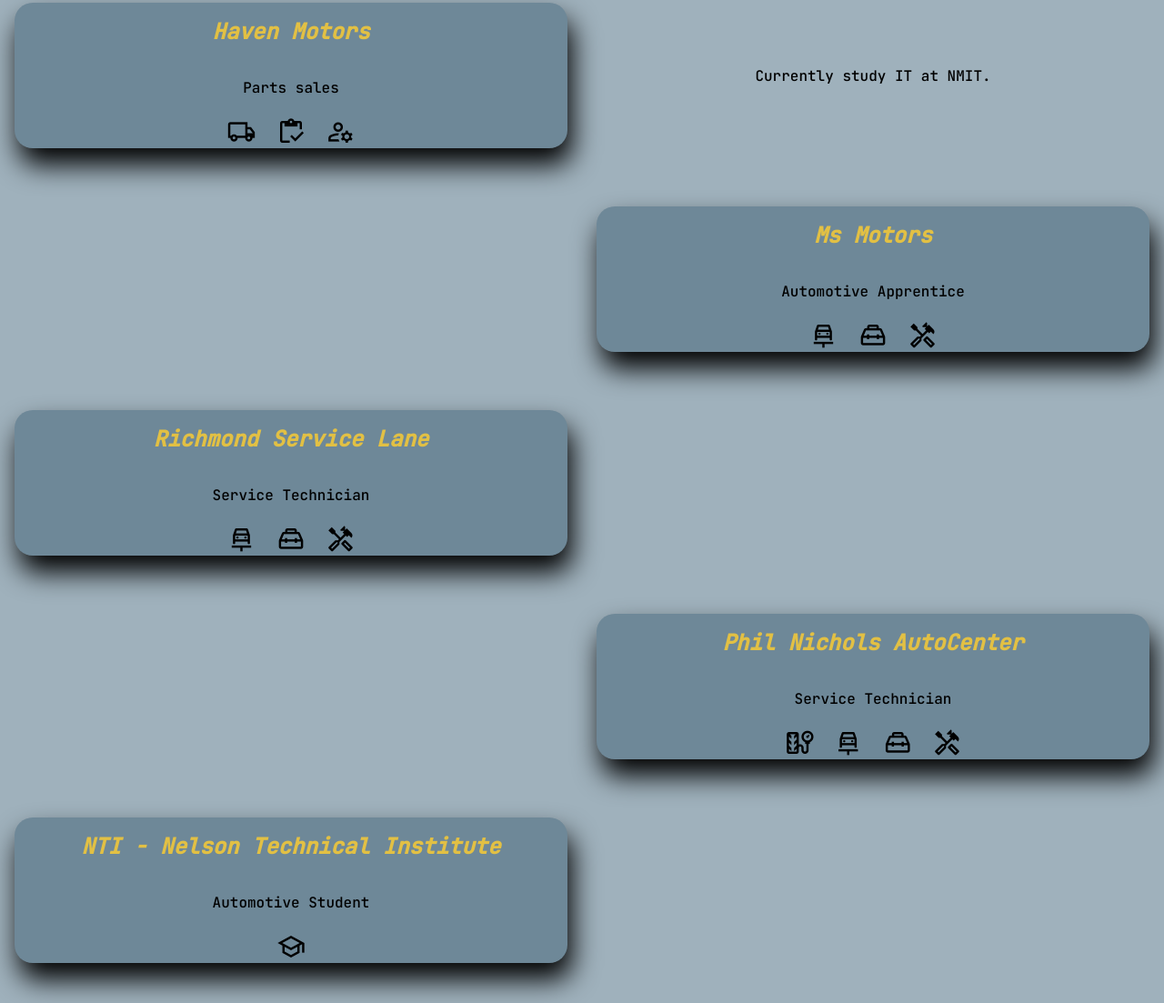
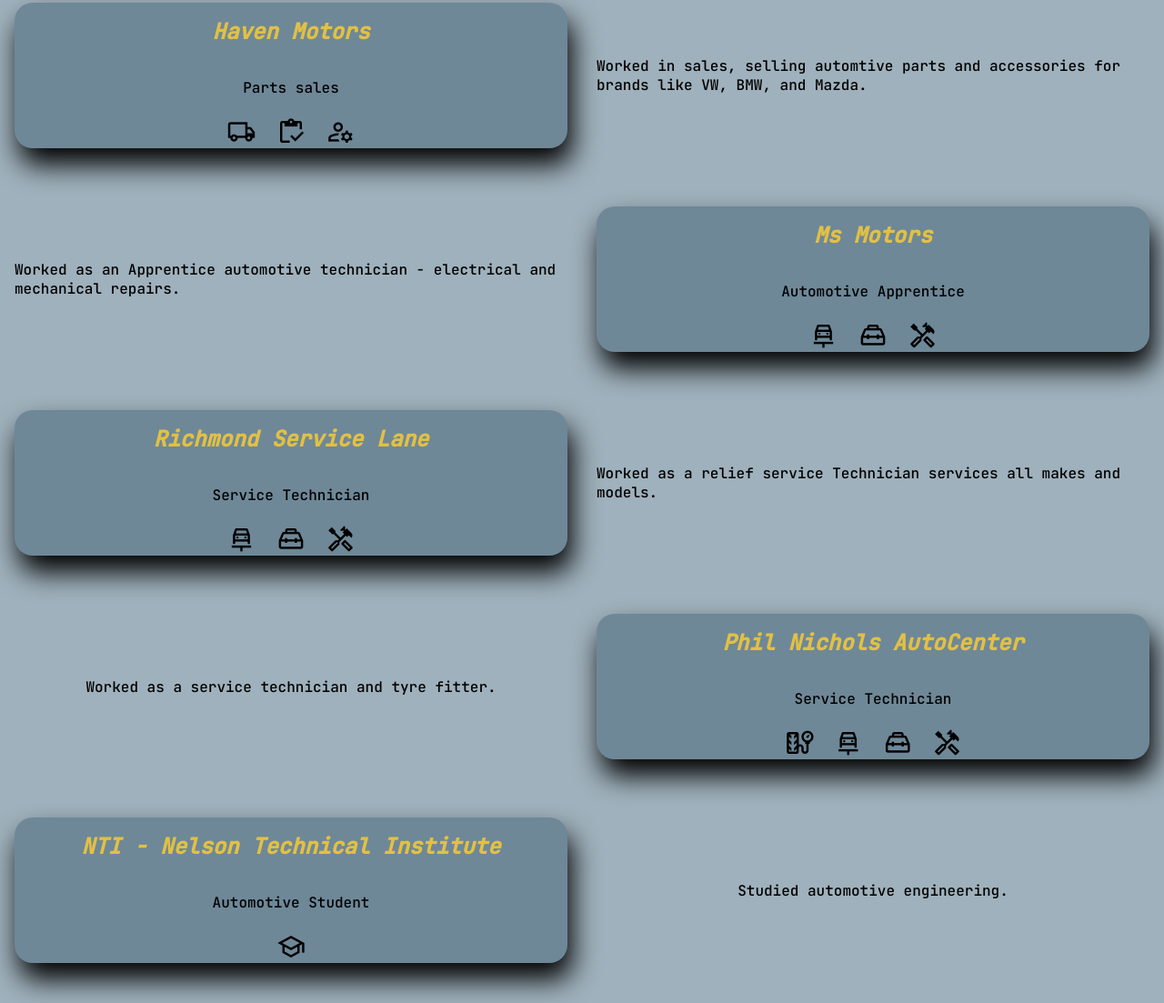
Before and after one commit to Jamie-Ashton/Personal-Portfolio, a website: page public/components/pages/skills/skills.html in a window 1280 px wide. Shown: the part 529-1632 px from the top of the page at 91% size. Drawn offline with nearby package versions, Linux system fonts and the light colour scheme.

Commit message:
updating

```diff
--- a/public/components/pages/skills/skills.html
+++ b/public/components/pages/skills/skills.html
@@ -65,9 +65,11 @@
             </div>
             </div>
             <div class="skill-container six">
-                <p>Currently study IT at NMIT.</p>
+                <p>Worked in sales, selling automtive parts and accessories for brands like VW, BMW, and Mazda.</p>
             </div>
-            <div class="skill-container seven"></div>
+            <div class="skill-container seven">
+                <p>Worked as an Apprentice automotive technician - electrical and mechanical repairs.</p>
+            </div>
             <div class="skill-container eight">
                 <h2>Ms Motors</h2>
                 <p>Automotive Apprentice</p>
@@ -86,8 +88,12 @@
                 <span class="material-symbols-outlined">handyman</span>
             </div>
             </div>
-            <div class="skill-container ten"></div>
-            <div class="skill-container eleven"></div>
+            <div class="skill-container ten">
+                <p>Worked as a relief service Technician services all makes and models.</p>
+            </div>
+            <div class="skill-container eleven">
+                <p>Worked as a service technician and tyre fitter.</p>
+            </div>
             <div class="skill-container twelve">
                 <h2>Phil Nichols AutoCenter</h2>
                 <p>Service Technician</p>
@@ -105,8 +111,11 @@
                 <span class="material-symbols-outlined">school</span>
             </div>
             </div>
-            <div class="skill-container fourteen"></div>
-            <div class="skill-container fifteen"></div>
+            <div class="skill-container fourteen">
+                <p>Studied automotive engineering.</p>
+            </div>
+            <div class="skill-container fifteen">
+            </div>
         </main>
     </div>
     <div id="footer"><!-- inject footer --></div>
```
